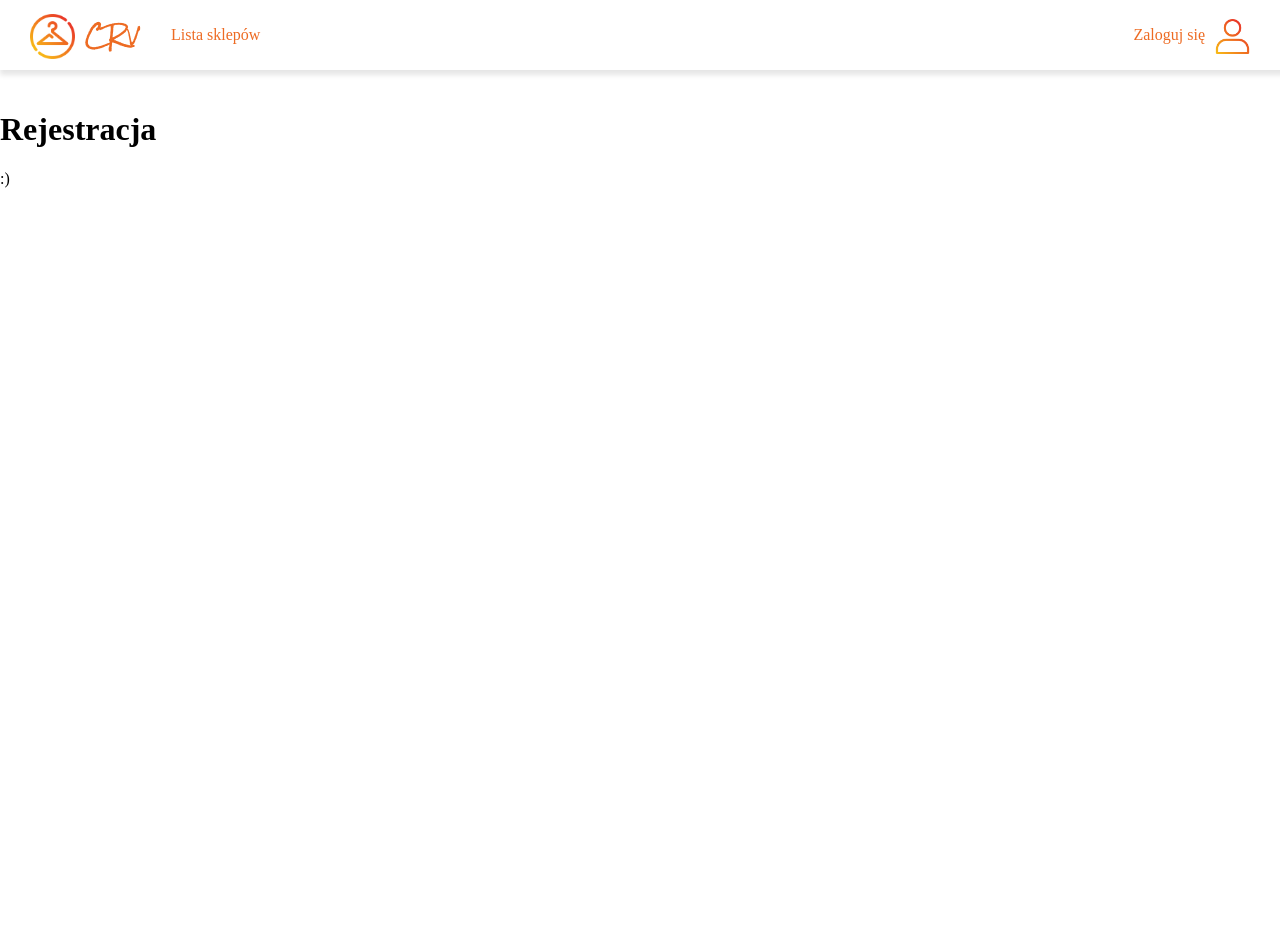
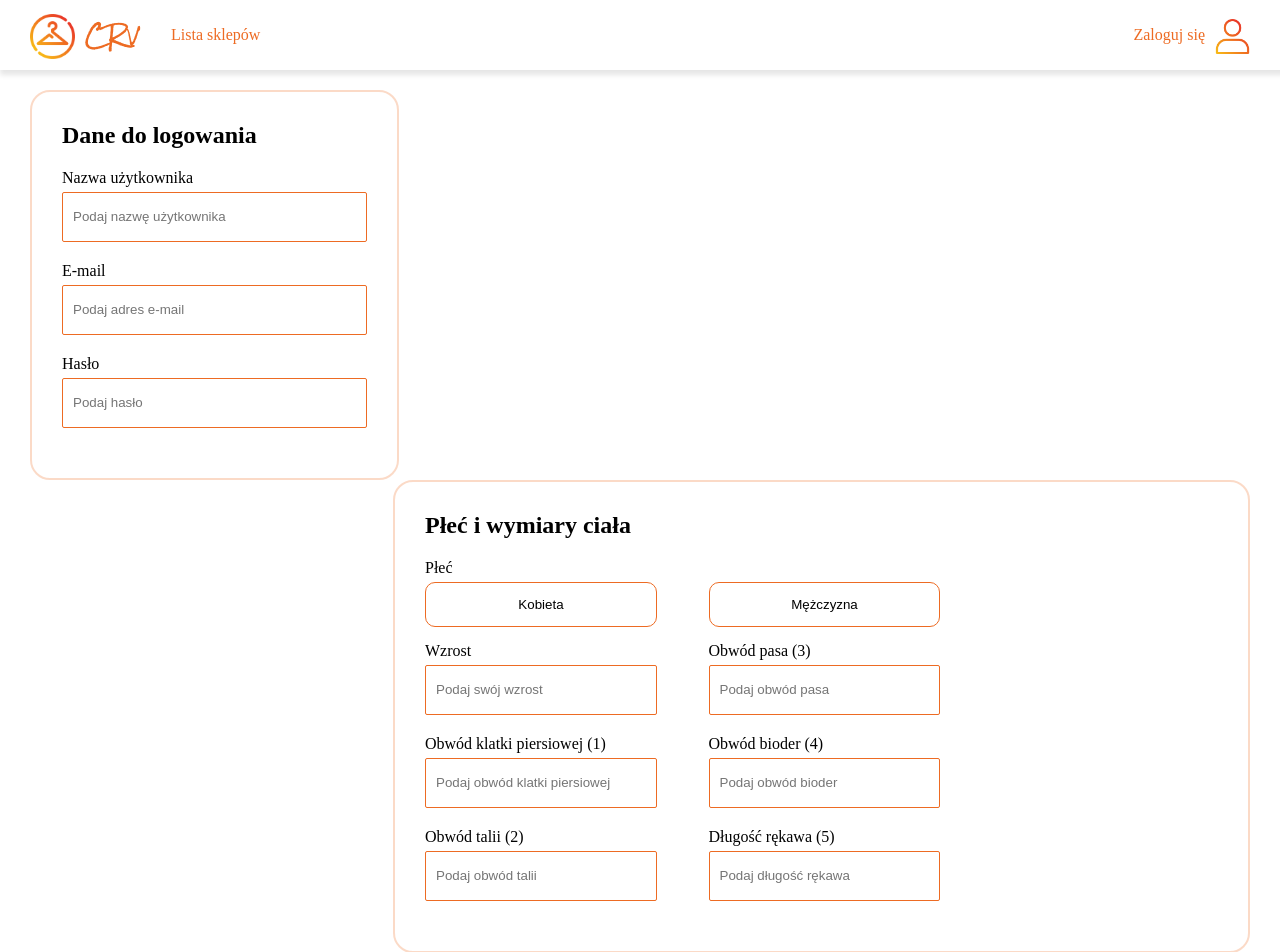
Before and after one commit to Nekoshy/clothes-review, a Next.js app: page /register in a window 1280 px wide. Shown: the top 952 px of the page. Before the commit the page ends 800 px from the top, so only its background shows below. Built offline with nearby package versions, Linux system fonts and the light colour scheme.

Commit message:
register in progress

```diff
--- a/pages/login.js
+++ b/pages/login.js
@@ -21,11 +21,11 @@ const Login = () => {
                         <div className={styles.inputs}>
                             <div className='row d-flex justify-center'>
                                 <label htmlFor='login'>Nazwa użytkownika</label>
-                                <input className={styles.input} name='login' id='login'/>
+                                <input name='login' id='login'/>
                             </div>
                             <div className='row d-flex justify-center'>
                                 <label htmlFor='password'>Hasło</label>
-                                <input className={styles.input} name='password' id='password' type='password'/>
+                                <input name='password' id='password' type='password'/>
                             </div>
                             <div className='row d-flex justify-center'>
                                 <button className={styles.button}>
--- a/pages/register.js
+++ b/pages/register.js
@@ -1,13 +1,72 @@
 import Navbar from '../components/navbar'
+import styles from '../styles/Register.module.css'
+
+function setWoman(e) {
+    document.getElementById('gender').value = 'K'
+    if (document.getElementById('menpic').className='d-block') {
+        document.getElementById('menpic').className='d-none'
+        document.getElementById('mbutton').className='whiteButton'
+    }
+    document.getElementById('wompic').className='d-block'
+    document.getElementById('wbutton').className='orangeButton'
+}
+
+function setMen(e) {
+    document.getElementById('gender').value = 'M'
+    if (document.getElementById('wompic').className='d-block') {
+        document.getElementById('wompic').className='d-none'
+        document.getElementById('wbutton').className='whiteButton'
+    }
+    document.getElementById('menpic').className='d-block'
+    document.getElementById('mbutton').className='orangeButton'
+}
 
 const Register = () => {
     return(
         <div>
             <Navbar/>
-            <h1>
-                Rejestracja
-            </h1>
-            <p>:)</p>
+            <div className="container">
+                <div className={styles.leftSide}>
+                    <div className="m-auto">
+                        <h2 className="mbs-0">Dane do logowania</h2>
+                        <label htmlFor="nickname">Nazwa użytkownika</label>
+                        <input className={styles.input} placeholder="Podaj nazwę użytkownika" name="nickname" id="nickname"/>
+                        <label htmlFor="emain">E-mail</label>
+                        <input className={styles.input} placeholder="Podaj adres e-mail" name="email" id="email"/>
+                        <label htmlFor="password">Hasło</label>
+                        <input className={styles.input} placeholder="Podaj hasło" name="password" id="password"/>
+                    </div>
+                </div>
+                <div className={styles.rightSide}>
+                    <div className="f-left w-65">
+                        <h2 className="mbs-0">Płeć i wymiary ciała</h2>
+                        <p className="mbe-5">Płeć</p>
+                        <input name="gender" id="gender" hidden/>
+                        <div className="f-left w-45">
+                            <button className='whiteButton' type="button" onClick={setWoman} id="wbutton">Kobieta</button>
+                            <label htmlFor="height">Wzrost</label>
+                            <input className={styles.input} placeholder="Podaj swój wzrost" name="height" id="height"/>
+                            <label htmlFor="height">Obwód klatki piersiowej (1)</label>
+                            <input className={styles.input} placeholder="Podaj obwód klatki piersiowej" name="height" id="height"/>
+                            <label htmlFor="height">Obwód talii (2)</label>
+                            <input className={styles.input} placeholder="Podaj obwód talii" name="height" id="height"/>
+                        </div>
+                        <div className="f-right w-45">
+                            <button className='whiteButton' type="button" onClick={setMen} id="mbutton">Mężczyzna</button>
+                            <label htmlFor="height">Obwód pasa (3)</label>
+                            <input className={styles.input} placeholder="Podaj obwód pasa" name="height" id="height"/>
+                            <label htmlFor="height">Obwód bioder (4)</label>
+                            <input className={styles.input} placeholder="Podaj obwód bioder" name="height" id="height"/>
+                            <label htmlFor="height">Długość rękawa (5)</label>
+                            <input className={styles.input} placeholder="Podaj długość rękawa" name="height" id="height"/>
+                        </div>
+                    </div>
+                    <div className="f-right">
+                        <img id="wompic" src="womdim.png" height="400px" className="d-none"/>
+                        <img id="menpic" src="mendim.png" height="400px" className="d-none"/>
+                    </div>
+                </div>
+            </div>
         </div>
     );
 }
--- /dev/null
+++ b/styles/Register.module.css
@@ -0,0 +1,23 @@
+.leftSide {
+    float: left;
+    width: 25%;
+    border: 2px solid rgba(237, 107, 35, 0.25);
+    border-radius: 20px;
+    padding:30px;
+}
+
+.rightSide {
+    width: 65%;
+    border: 2px solid rgba(237, 107, 35, 0.25);
+    border-radius: 20px;
+    float: right;
+    padding:30px;
+}
+
+.input {
+    width: 100%!important;
+}
+
+.inputDim {
+    width: 50%!important;
+}
--- a/styles/globals.css
+++ b/styles/globals.css
@@ -38,3 +38,70 @@ label {
     font-weight: bold;
     color: #ed6b23;
 }
+
+input {
+    -webkit-appearance: none;
+    border: 1px solid #ed6b23;
+    box-sizing: border-box;
+    border-radius: 2px;
+    width: 380px;
+    height: 50px;
+    margin: 0;
+    padding: 0;
+    margin-bottom: 20px;
+    padding-left: 10px;
+}
+
+.mbs-0 {
+    margin-block-start: 0;
+}
+
+.d-none {
+    display:none;
+}
+
+.d-block {
+    display: block;
+}
+
+.f-left {
+    float: left;
+}
+
+.f-right {
+    float: right;
+}
+
+.w-45 {
+    width: 45%;
+}
+
+.w-65 {
+    width: 65%;
+}
+
+.whiteButton {
+    -webkit-appearance: none;
+    width: 100%;
+    border: 1px solid #ed6b23;
+    background: #FFFFFF;
+    border-radius: 10px;
+    height: 45px;
+    margin-bottom: 15px;
+}
+
+.orangeButton {
+    -webkit-appearance: none;
+    width: 100%;
+    border: 1px solid #ed6b23;
+    background: #ed6b23;
+    border-radius: 10px;
+    height: 45px;
+    margin-bottom: 15px;
+    color: #FFFFFF;
+    font-weight: bold;
+}
+
+.mbe-5 {
+    margin-block-end: 5px;
+}
```
Also changed, not shown: styles/Login.module.css (+0 -13 lines), public/mendim.png (added), public/womdim.png (added).
